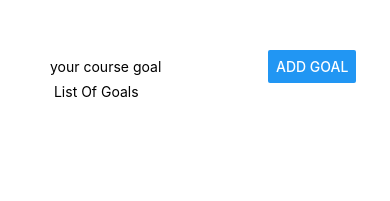
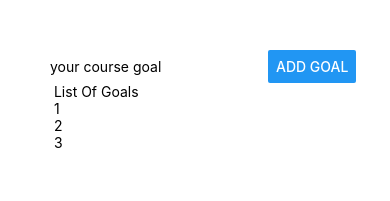
Before and after one commit to NyllRE/react-native-app, a React Native app: screen / in a window 390 px wide. Shown: the top 201 px of the page. Built offline with nearby package versions, Linux system fonts and the light colour scheme.

Commit message:
list testing

```diff
--- a/App.js
+++ b/App.js
@@ -9,6 +9,9 @@ export default function App() {
       </View>
       <View>
         <Text> List Of Goals </Text>
+        <Text> 1 </Text>
+        <Text> 2 </Text>
+        <Text> 3 </Text>
       </View>
 
     </View>
```
